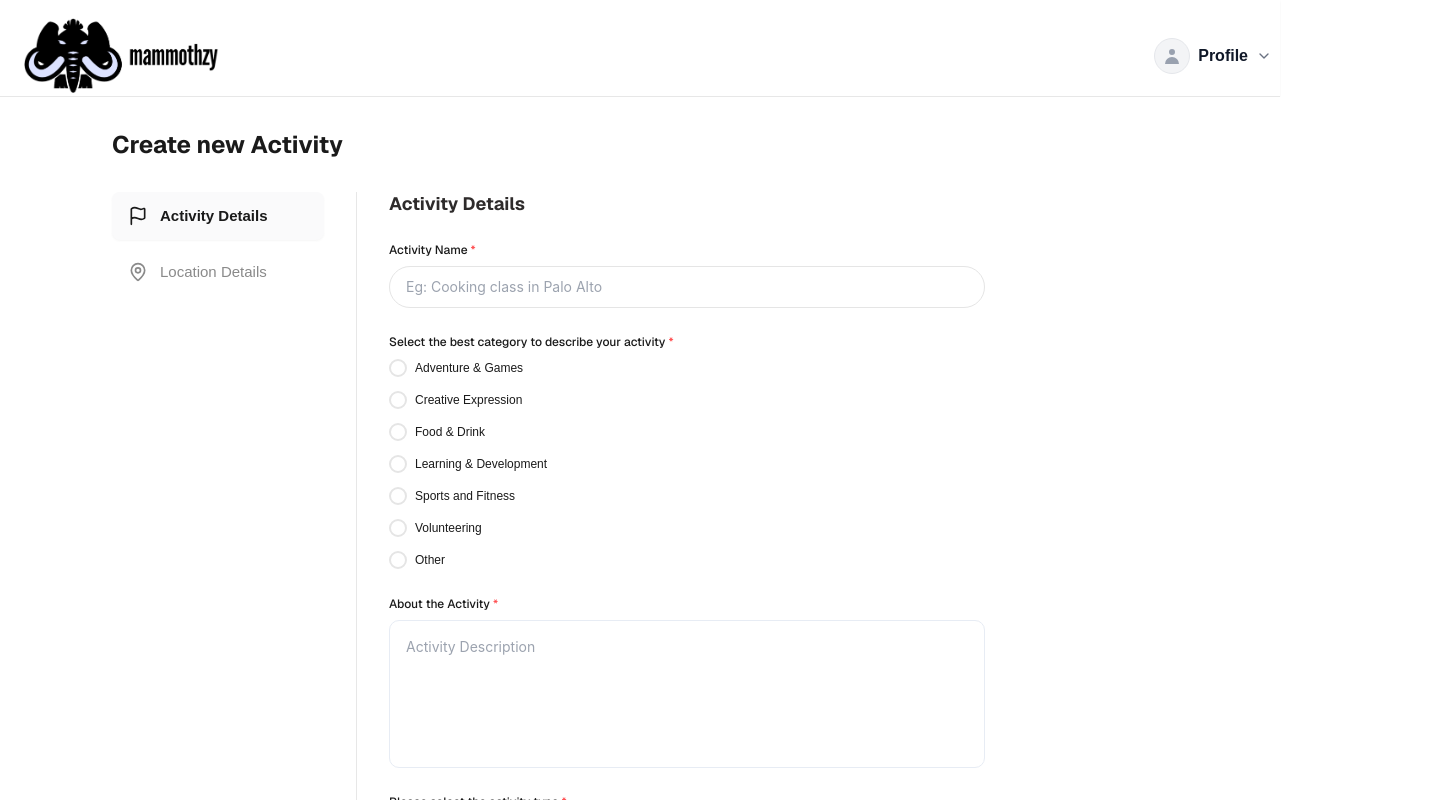
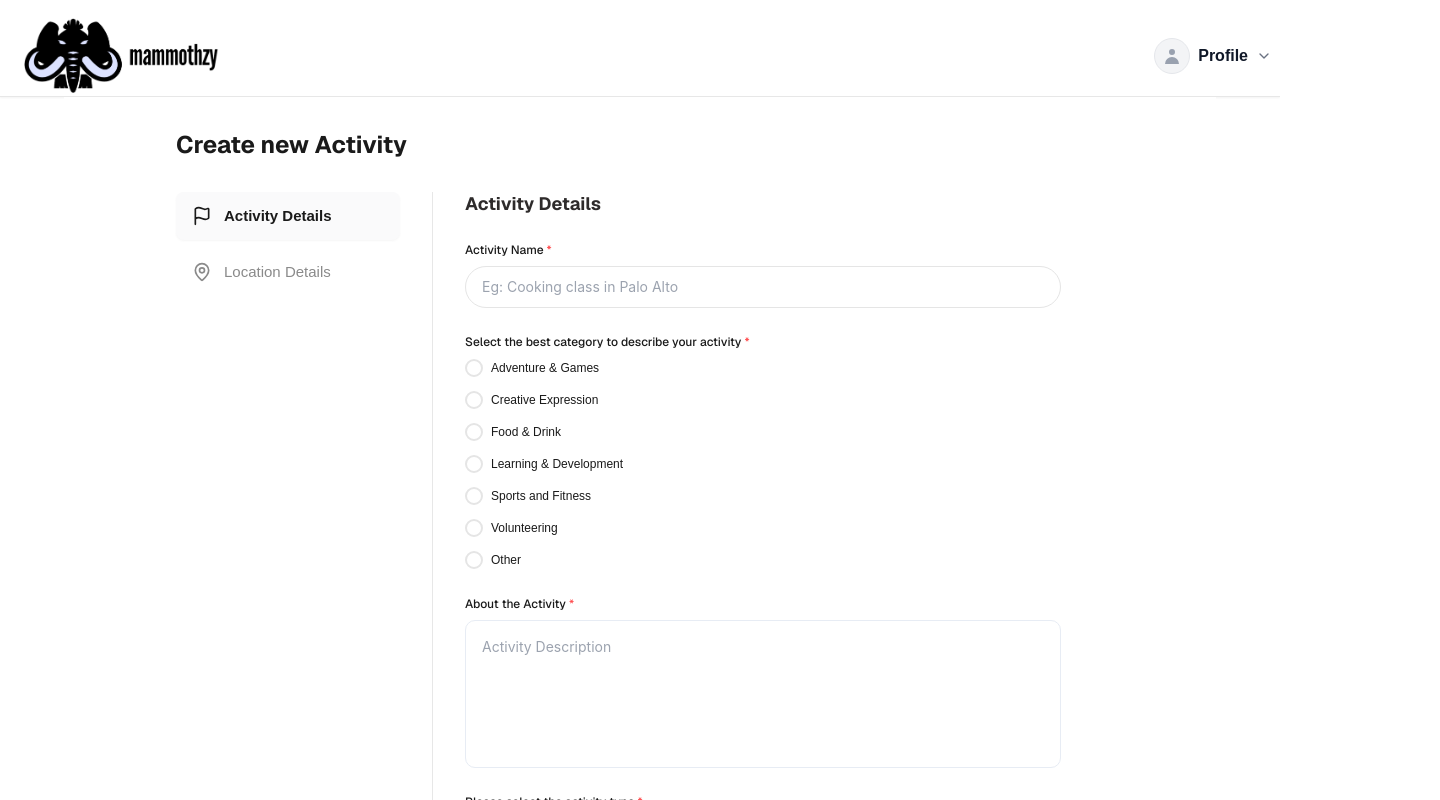
Before and after one commit to thegoddo/mammothzy-app, a Next.js app: page / in a window 1280 px wide. Shown: the top 800 px of the page, 1440 px wide, since content can reach past the window. Built offline with nearby package versions, Linux system fonts and the light colour scheme.

Commit message:
Refactor Main layout to improve responsiveness and allow dynamic growth

```diff
--- a/components/layout/Main.tsx
+++ b/components/layout/Main.tsx
@@ -8,21 +8,21 @@ export default function Main() {
   const { currentStep, setCurrentStep } = useFormContext();
 
   return (
-    <main className="flex flex-col w-[1440px] min-h-[1137px] pt-8 pb-8 px-[112px] gap-[60px] bg-white border-b border-[#E7E7E7] mx-auto">
-      <div className="flex flex-col w-[1216px] h-[1073px] gap-8">
-        <div className="flex w-[1216px] h-[31px] gap-[10px]">
-          <h2 className="font-sans font-bold text-[24px] leading-[130%] align-middle text-[#1A1A1A]">
+    // Changed min-h to screen or a large value to allow scrolling
+    <main className="flex flex-col w-full max-w-6xl min-h-screen pt-8 pb-8 px-28 gap-16 bg-white border-b border-[#E7E7E7] mx-auto">
+      {/* REMOVED h-[1073px] - changed to h-auto to allow dynamic growth */}
+      <div className="flex flex-col w-full h-auto gap-8">
+        <div className="flex w-full h-auto gap-2.5">
+          <h2 className="font-sans font-bold text-2xl leading-[130%] align-middle text-[#1A1A1A]">
             Create new Activity
           </h2>
         </div>
-
-        <div className="flex flex-row items-start gap-[32px]">
-          {/* Sidebar */}
-          <div className="sticky top-0 flex flex-col w-[212px] bg-white z-10 gap-2">
+        <div className="flex flex-row items-start gap-8">
+          <aside className="sticky top-[180px] flex flex-col w-56 bg-white z-10 gap-2 self-start">
             <button
               type="button"
               onClick={() => setCurrentStep(1)}
-              className={`flex w-full h-[48px] items-center px-4 py-2 gap-[12px] rounded-[8px] transition-all text-left ${
+              className={`flex w-full h-12 items-center px-4 py-2 gap-3 rounded-lg transition-all text-left ${
                 currentStep === 1
                   ? "bg-[#FAFAFB] shadow-[0px_1px_2px_0px_#55494B0D] text-[#1A1A1A] font-bold"
                   : "bg-transparent text-[#8A8A8A] font-medium hover:bg-gray-50"
@@ -37,7 +37,7 @@ export default function Main() {
             <button
               type="button"
               onClick={() => setCurrentStep(2)}
-              className={`flex w-full h-[48px] items-center px-4 py-2 gap-[12px] rounded-[8px] transition-all text-left ${
+              className={`flex w-full h-12 items-center px-4 py-2 gap-3 rounded-lg transition-all text-left ${
                 currentStep === 2
                   ? "bg-[#FAFAFB] shadow-[0px_1px_2px_0px_#55494B0D] text-[#1A1A1A] font-bold"
                   : "bg-transparent text-[#8A8A8A] font-medium hover:bg-gray-50"
@@ -48,15 +48,12 @@ export default function Main() {
                 Location Details
               </span>
             </button>
+          </aside>
+          <div className="w-px bg-[#E7E7E7] self-stretch" />
+          <div className="flex-1">
+            {currentStep === 1 && <ActivityDetailsForm />}
+            {currentStep === 2 && <LocationDetailsForm />}
           </div>
-
-          {/* Vertical Divider Fix */}
-          <div
-            className="w-px bg-[#E7E7E7] transition-all duration-500 ease-in-out shrink-0"
-            style={{ height: currentStep === 1 ? "1010px" : "676px" }}
-          />
-          {currentStep === 1 && <ActivityDetailsForm />}
-          {currentStep === 2 && <LocationDetailsForm />}
         </div>
       </div>
     </main>
```
